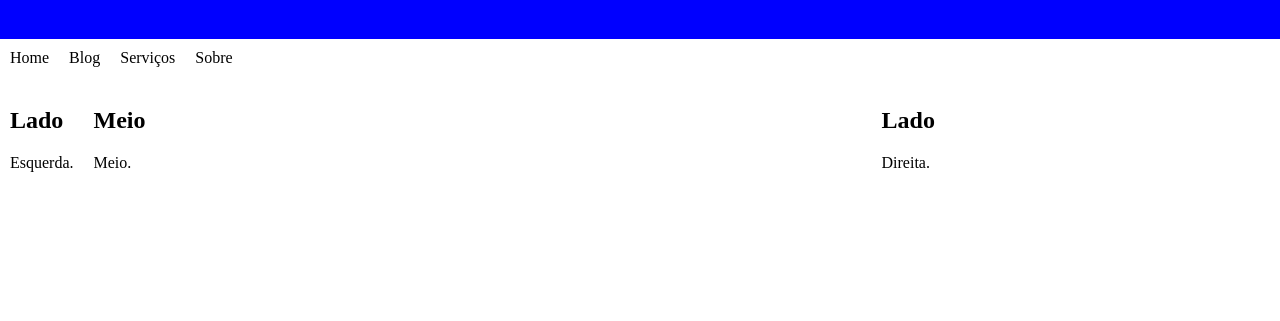
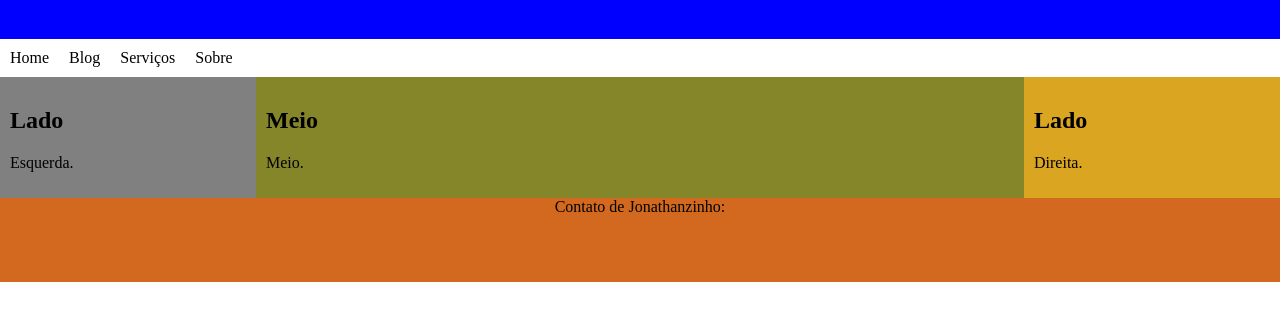
Before and after one commit to DiegoMaiaa/PW1, a plain HTML site: page index.html in a window 1280 px wide. Shown: the part 81-402 px from the top of the page. Drawn offline with Linux system fonts and the light colour scheme.

Commit message:
Update index.html

```diff
--- a/index.html
+++ b/index.html
@@ -32,11 +32,15 @@
 			float: left;
             padding: 10px;
             width: 20%;
+            background-color:goldenrod;
+            box-sizing: border-box;
 		}
 		.col-centro{
 			float: left;
             padding: 10px;
             width: 60%;
+            background-color: rgb(133, 133, 42);
+            box-sizing: border-box;
 		}
         .conteudo{
             clear: both;
@@ -45,10 +49,20 @@
 		.colunalateral{
 			float: left;
             padding: 10px;
-
+            background-color: gray;
+            width: 20%;
+            box-sizing: border-box;
 		}
         body{
             margin: 0px;
+        }
+        .rodape{
+            text-align: center;
+            background-color: chocolate;
+            padding: 25px;
+        }
+        .rodape p{
+            padding: 25px;
         }
 	</style>
 </head>
@@ -78,5 +92,9 @@
 
 			</div>
 	</div>
+    <div class="rodape">
+        <p>Contato de Jonathanzinho:</p>
+
+    </div>
 </body>
 </html>
```
Lines whose indentation alone changed are shown as unchanged.
